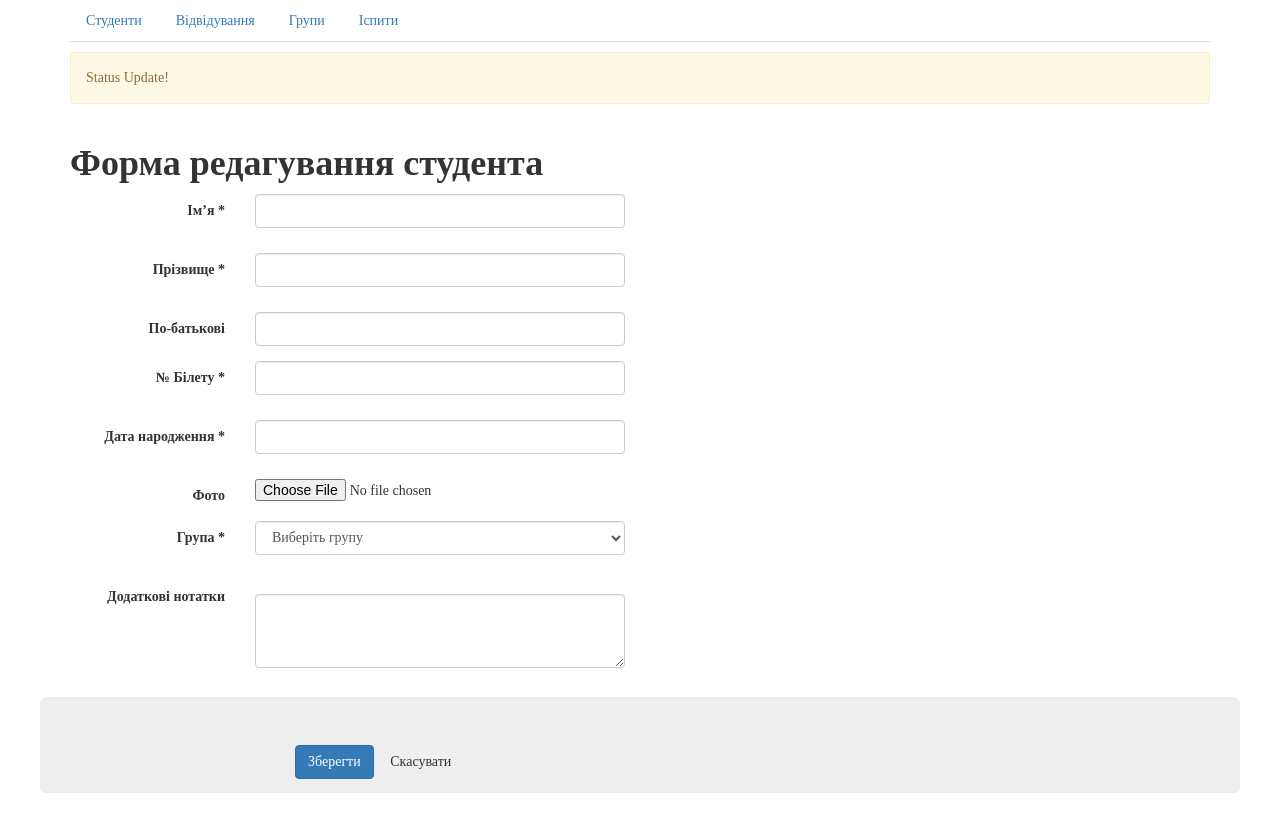
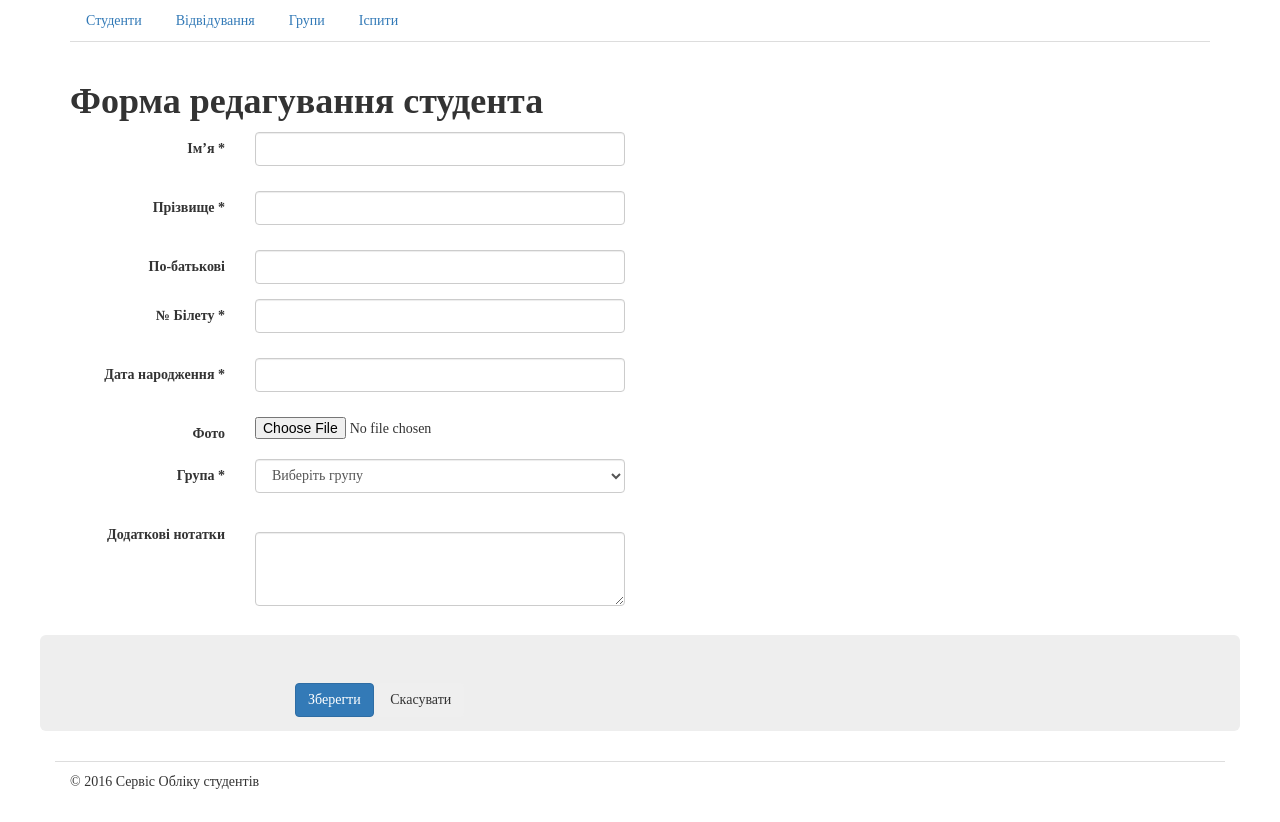
Before and after one commit to samitnuk/studentsdb, a Django app: page /students/add/ in a window 1280 px wide. Shown: the part 80-902 px from the top of the page. After the commit the page ends 869 px from the top, so only its background shows below. Run offline with Django 3.2, Linux system fonts and the light colour scheme; some libraries are stand-ins or nearby versions.

Commit message:
add status_message block

```diff
--- a/students/templates/students/base.html
+++ b/students/templates/students/base.html
@@ -51,7 +51,11 @@
     <div class="row" id="content-columns">
       <div class="col-xs-12" id="content column">
 
-        <div class="alert alert-warning" role="alert">Status Update!</div>
+        {% block status_message %}
+        {% if request.GET.status_message %}
+        <div class="alert alert-warning" role="alert">{{ request.GET.status_message }}</div>
+        {% endif %}
+        {% endblock %}
 
         <h2>{% block title %}{% endblock title %}</h2>
 
```
